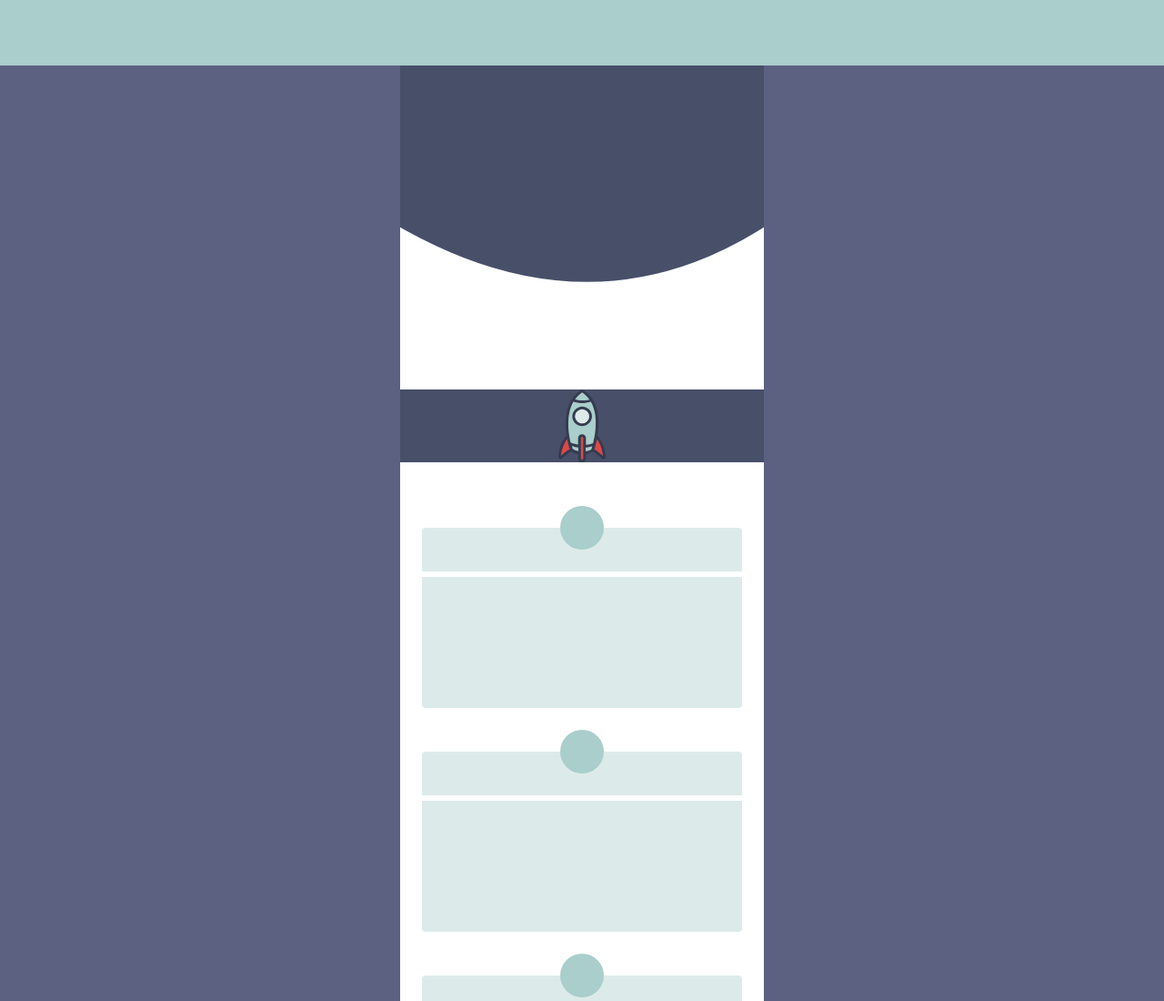
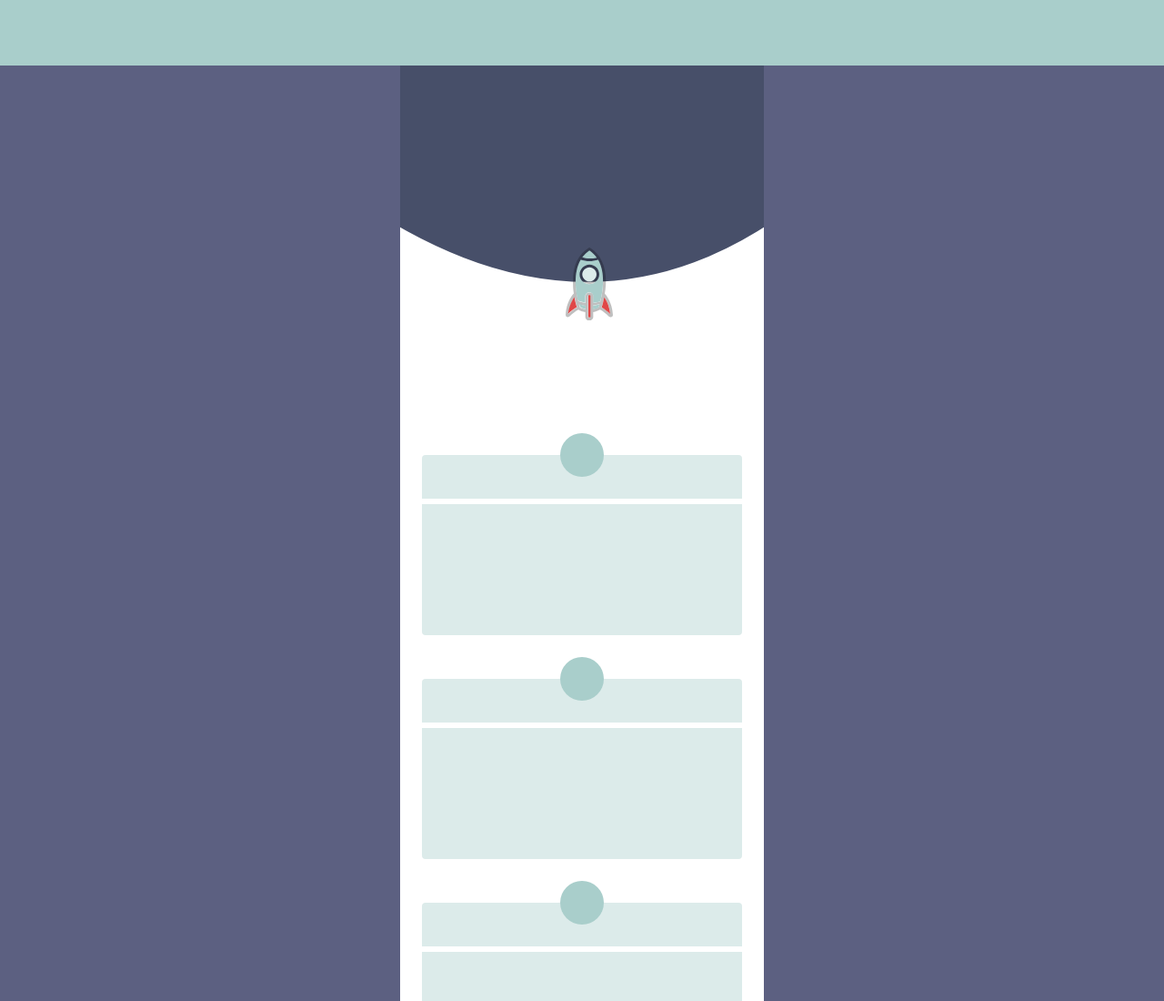
Before and after one commit to LearnTeachCode/math-animation, a website: page spaceship/index.html in a window 1280 px wide. Shown: the top 1100 px of the page at 91% size. Drawn offline with Linux system fonts and the light colour scheme.

Commit message:
positioned .refresh, ready to animate its margin-top property

```diff
--- a/spaceship/index.html
+++ b/spaceship/index.html
@@ -31,14 +31,26 @@
       margin-right: auto;
       /*padding: 1.5em;*/
       text-align: center;
+      position: relative;
+      /* animate margin-top:-200px or something; */
+    }
 
+    .refresh svg {
+      display:block;
     }
-    .refresh svg {
-      display: block;
-      margin-left: auto;
-      margin-right: auto;
+
+    #bridgecontainer {
+      width: 100%;
+      height: 355.56px;
+      background: #fff;
+    }
+    .refresh svg#spaceship {
       height: 5em; /* 80px / 16px */
       width: 3.25em; /* 52px / 16px */
+      position: absolute;
+      top: 200px;
+      left: 50%;
+      margin-left: -1.125em;
     }
 
     .animated .refresh {
@@ -112,12 +124,6 @@
       left: 50%;
       margin-left: -1.5em;
     }
-
-    #bridgecontainer {
-      width: 100%;
-      height: auto;
-      background: #fff;
-    }
   </style>
 
 </head>
@@ -142,7 +148,7 @@
     </svg>
 
 
-    <svg xmlns="http://www.w3.org/2000/svg" width="52" height="80" viewBox="0 0 17.3 26.6">
+    <svg id="spaceship" xmlns="http://www.w3.org/2000/svg" width="52" height="80" viewBox="0 0 17.3 26.6">
       <!--
         Created by Guilherme Simoes
         from the Noun Project
```
